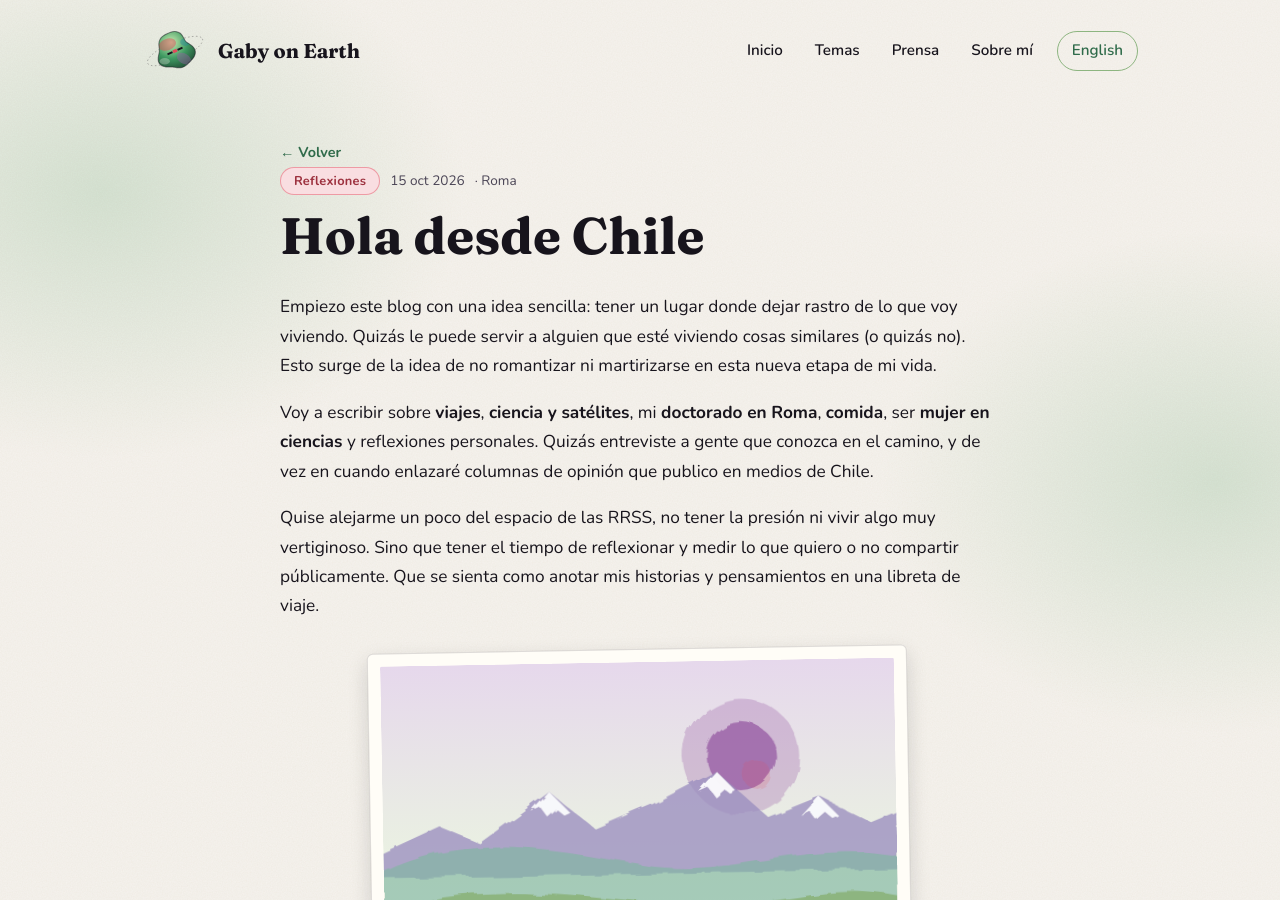
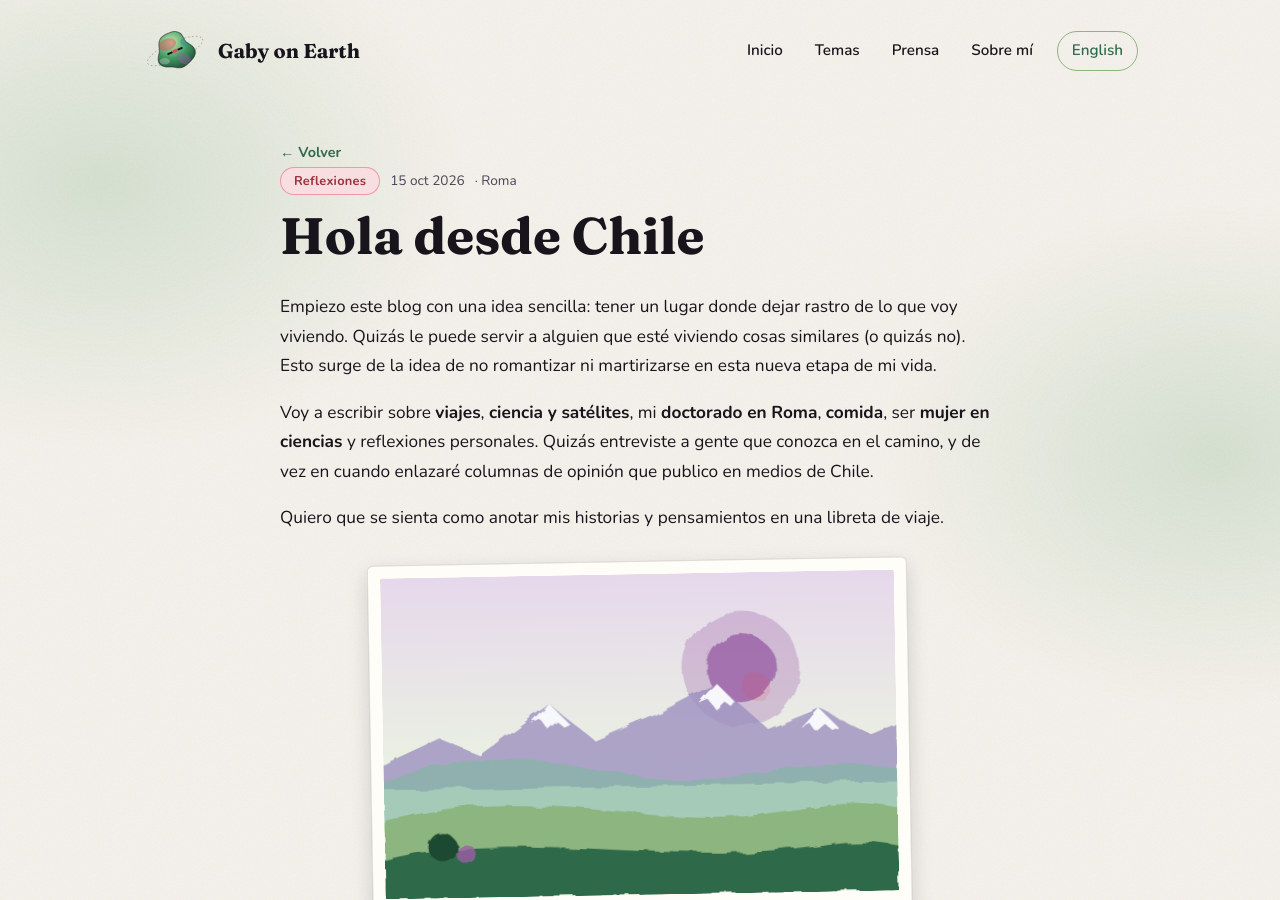
Before and after one commit to gabyonearth/gabyonearth.github.io, a Jekyll site: the page built from _posts/2026-10-15-hola-desde-la-tierra.md, in a window 1280 px wide and 900 px high. Built offline with Jekyll 4.4.1, drawn with Linux system fonts in a browser that asks for light colours.

Commit message:
Update 2026-10-15-hola-desde-la-tierra.md

```diff
--- a/_posts/2026-10-15-hola-desde-la-tierra.md
+++ b/_posts/2026-10-15-hola-desde-la-tierra.md
@@ -12,7 +12,7 @@ Empiezo este blog con una idea sencilla: tener un lugar donde dejar rastro de lo
 
 Voy a escribir sobre **viajes**, **ciencia y satélites**, mi **doctorado en Roma**, **comida**, ser **mujer en ciencias** y reflexiones personales. Quizás entreviste a gente que conozca en el camino, y de vez en cuando enlazaré columnas de opinión que publico en medios de Chile.
 
-Quise alejarme un poco del espacio de las RRSS, no tener la presión ni vivir algo muy vertiginoso. Sino que tener el tiempo de reflexionar y medir lo que quiero o no compartir públicamente. Que se sienta como anotar mis historias y pensamientos en una libreta de viaje.
+Quiero que se sienta como anotar mis historias y pensamientos en una libreta de viaje.
 
 {% include figure.html src="/assets/img/cover-default.svg" caption="Así se ve una foto con pie. Reemplázala por la tuya." %}
 
```
